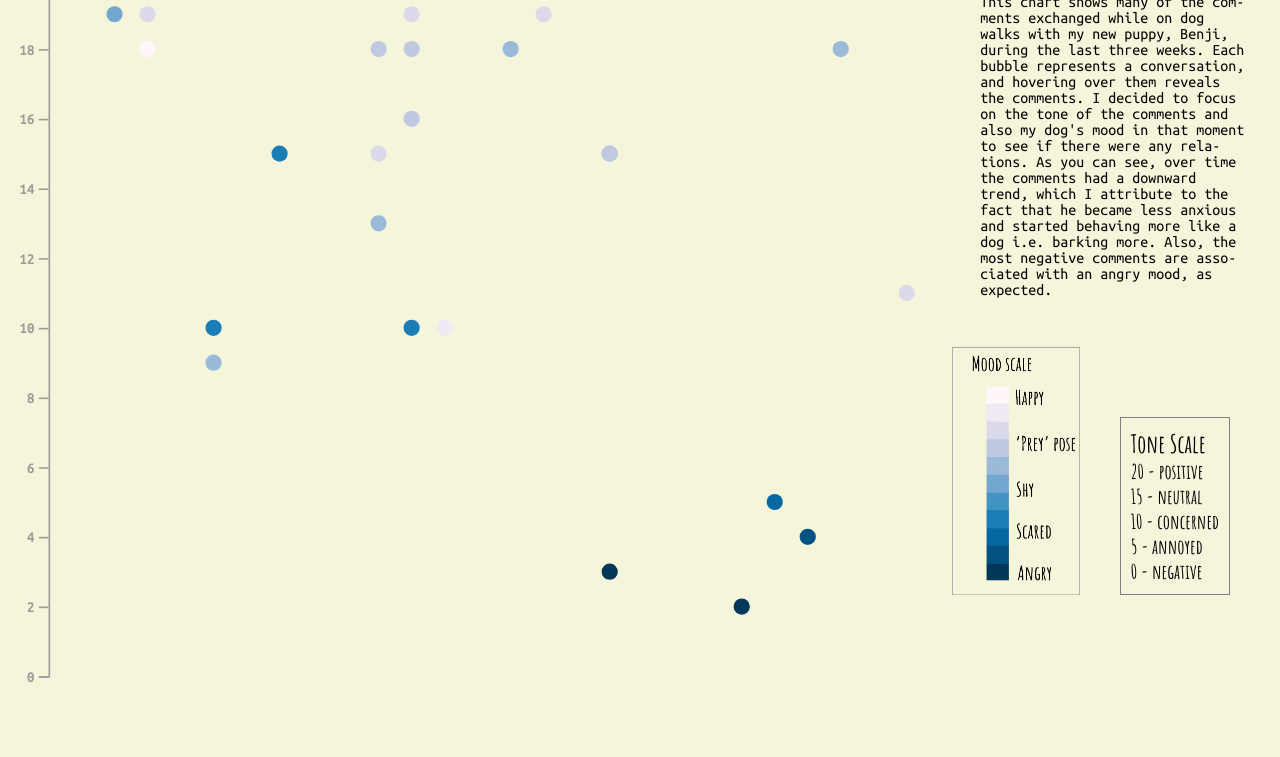
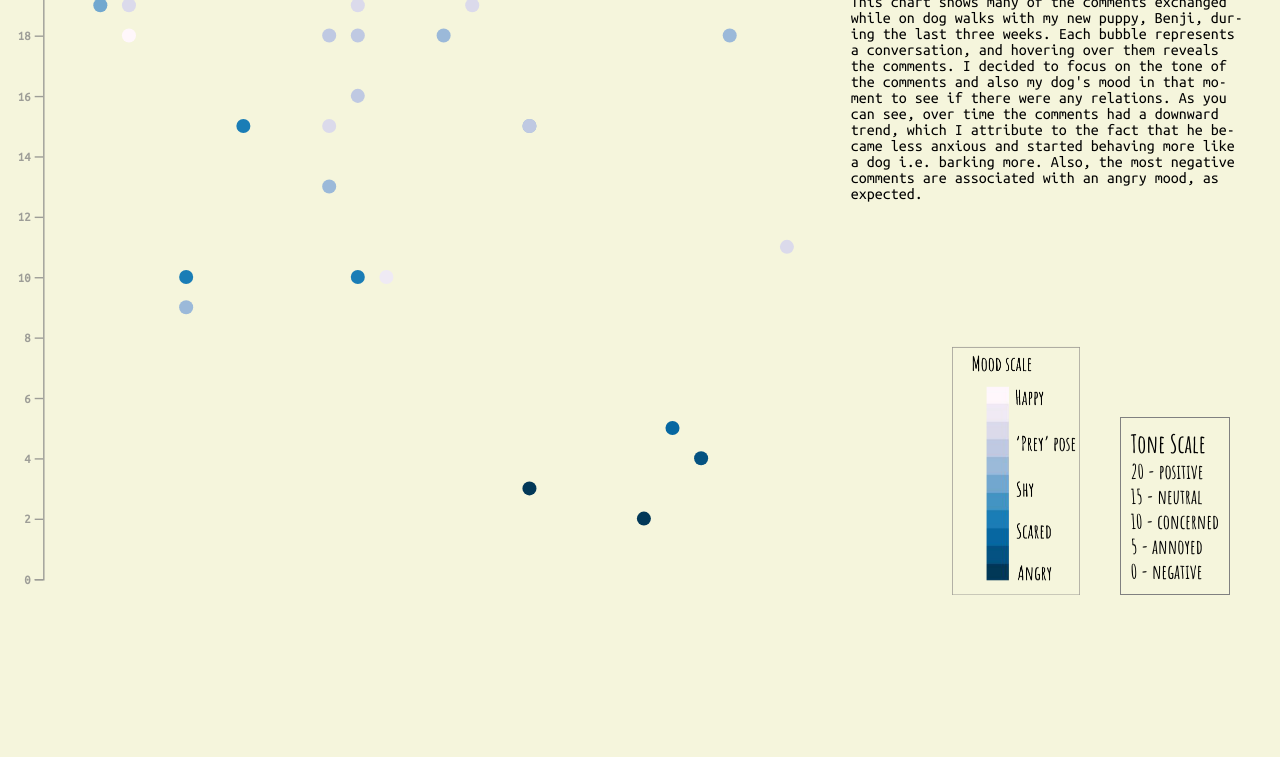
Before and after one commit to ripleycleghorn/msdv-data-as-material, a plain HTML site: page track/index.html in a window 1280 px wide. Shown: the part 155-912 px from the top of the page. After the commit the page ends 804 px from the top, so only its background shows below. Drawn offline with nearby package versions, Linux system fonts and the light colour scheme.

Commit message:
Update style.css

```diff
--- a/track/style.css
+++ b/track/style.css
@@ -4,7 +4,7 @@
                        "canvas description"
                        "canvas legend";
   grid-template-rows: .1fr 1fr 1fr ;
-  grid-template-columns: 1fr .3fr;
+  grid-template-columns: 1fr .5fr;
 }
 
 div {
```
